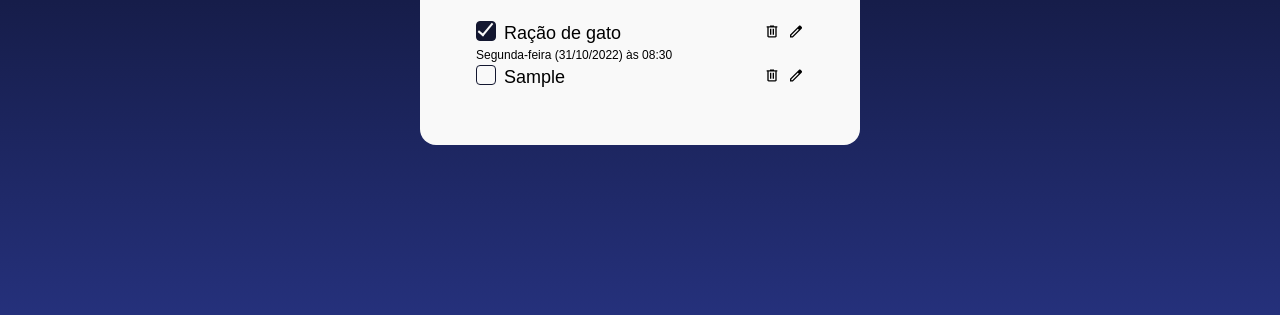
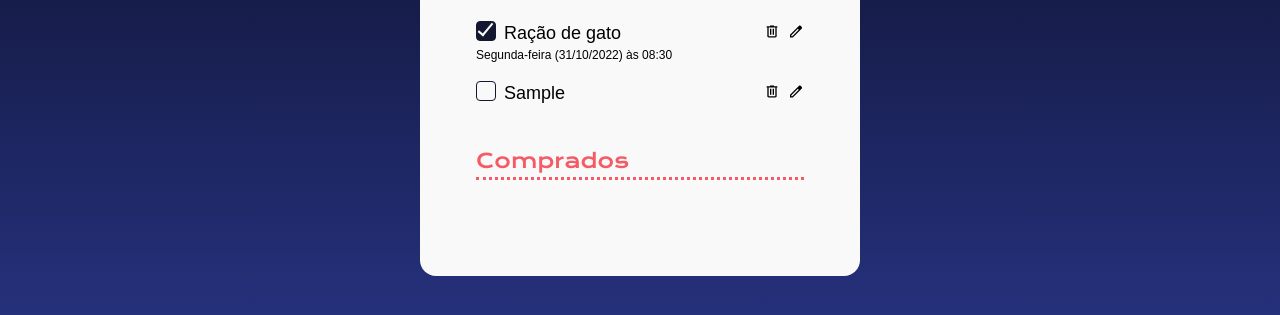
Before and after one commit to raylanraraujo/projeto_lista-de-compras, a plain HTML site: page index.html in a window 1280 px wide. Both pictures are taken after typing "Sample" into the empty fields and a click on the button "Salvar item". Shown: the part 463-778 px from the top of the page. Drawn offline with nearby package versions, Linux system fonts and the light colour scheme; a web font is replaced by a local one.

Commit message:
Separar item em listas e incluir "line-through"

```diff
--- a/index.html
+++ b/index.html
@@ -51,6 +51,11 @@
                     <p class="texto-data">Segunda-feira (31/10/2022) às 08:30</p>
                 </li>
             </ul>
+
+            <ul id="lista-comprados">
+                <h2>Comprados</h2>
+                <hr />
+            </ul>
         </div>
     </main>
     <script src="scripts.js"></script>
--- a/scripts.js
+++ b/scripts.js
@@ -1,6 +1,7 @@
 const item = document.getElementById("input-item");
 const botaoSalvarItem = document.getElementById("adicionar-item");
 const listaDeCompras = document.getElementById("lista-de-compras");
+const listaComprados = document.getElementById("lista-comprados");
 botaoSalvarItem.addEventListener("click", adicionarItem);
 let contador = 0; // inicializando o contador
 
@@ -27,12 +28,17 @@ function adicionarItem(evento) {
                     checkboxLabel.addEventListener("click", function (evento) {  //criada uma FUNÇÃO ANÔNIMA;
                         const checkboxInput = evento.currentTarget.querySelector (".input-checkbox");
                         const checkboxCustomizado = evento.currentTarget.querySelector(".checkbox-customizado");
+                        const itemTitulo = evento.currentTarget.closest("li").querySelector("#item-titulo");
 
                         //para saber se o checboxinput está selecionado
                         if ( checkboxInput.checked) {
                             checkboxCustomizado.classList.add("checked");
+                            itemTitulo.style.textDecoration = "line-through";
+                            listaComprados.appendChild(itemDaLista);
                         } else {
                             checkboxCustomizado.classList.remove("checked");
+                            itemTitulo.style.textDecoration = "none";
+                            listaDeCompras.appendChild(itemDaLista);
                         }
                     })
 
@@ -45,6 +51,7 @@ function adicionarItem(evento) {
                     containerNomeDoItem.appendChild(containerCheckbox);
 
                     const nomeDoItem = document.createElement("p");
+                    nomeDoItem.id = "item-titulo";
                     nomeDoItem.innerText = item.value;
                     containerNomeDoItem.appendChild(nomeDoItem);
 
--- a/styles.css
+++ b/styles.css
@@ -108,6 +108,11 @@ form {
 
 ul {
     list-style-type: none;
+    margin-bottom: 40px;
+}
+
+li {
+    margin-bottom: 16px;
 }
 
 .input-checkbox {
```
